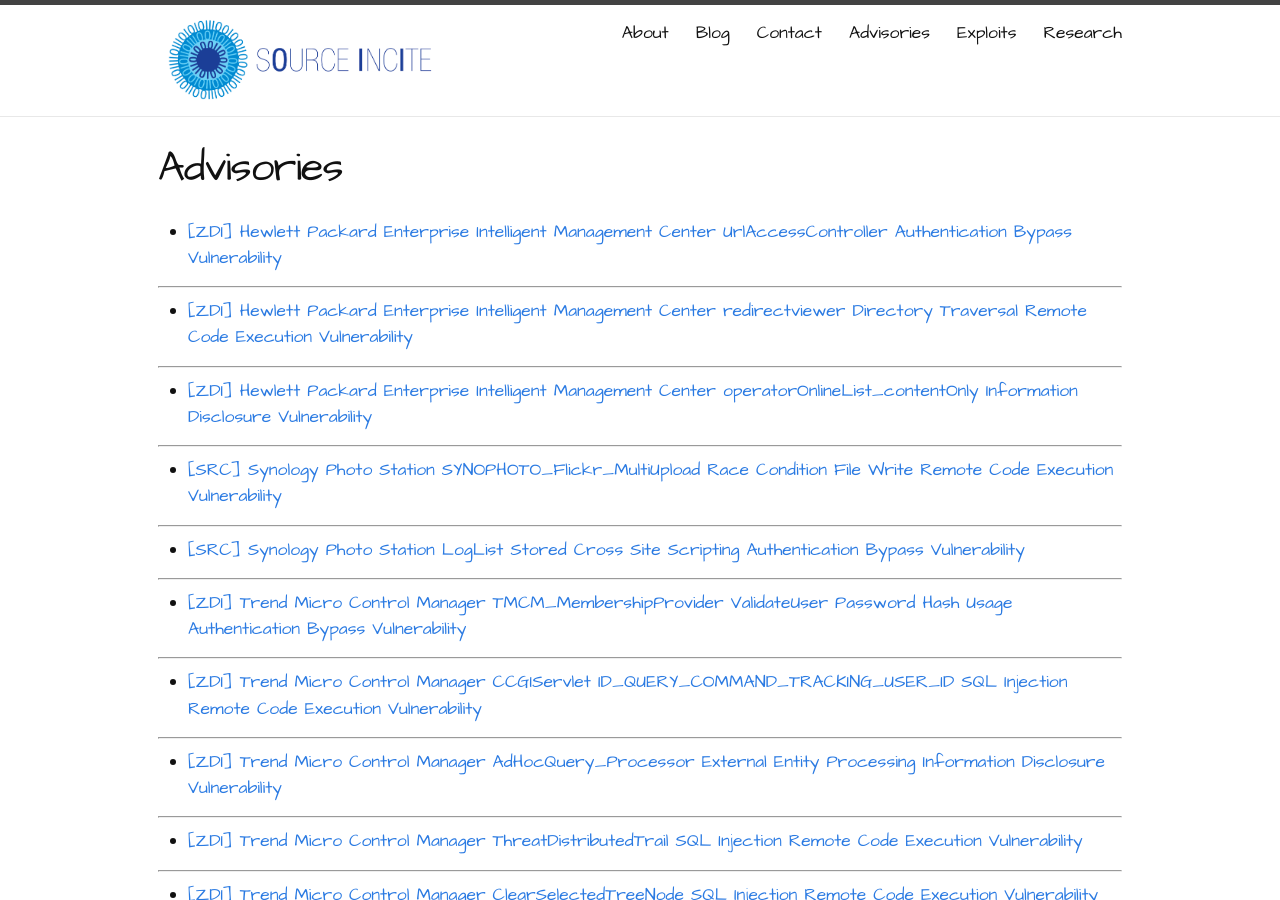
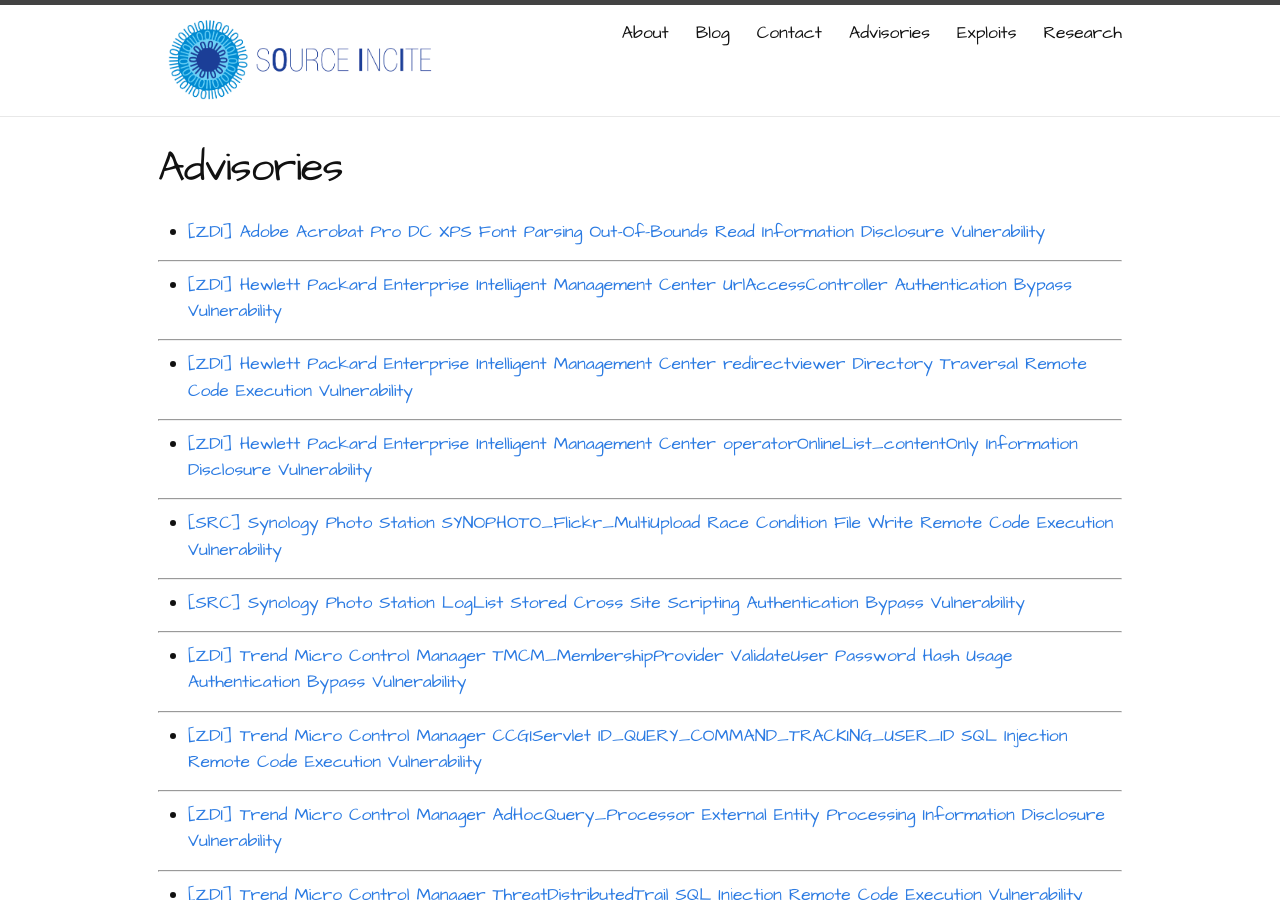
Before and after one commit to sourceincite/sourceincite.github.io, a Jekyll site: the page built from advisories/index.md, in a window 1280 px wide and 900 px high. Built offline with Jekyll 4.4.1, drawn with Linux system fonts in a browser that asks for light colours.

Commit message:
added patched adobe bug

```diff
--- a/advisories/index.md
+++ b/advisories/index.md
@@ -4,6 +4,10 @@
 permalink: /advisories/
 ---
 
+* [[ZDI] Adobe Acrobat Pro DC XPS Font Parsing Out-Of-Bounds Read Information Disclosure Vulnerability](https://www.zerodayinitiative.com/advisories/ZDI-18-172/)
+
+---
+
 * [[ZDI] Hewlett Packard Enterprise Intelligent Management Center UrlAccessController Authentication Bypass Vulnerability](http://www.zerodayinitiative.com/advisories/ZDI-18-139/)
 
 ---
```
